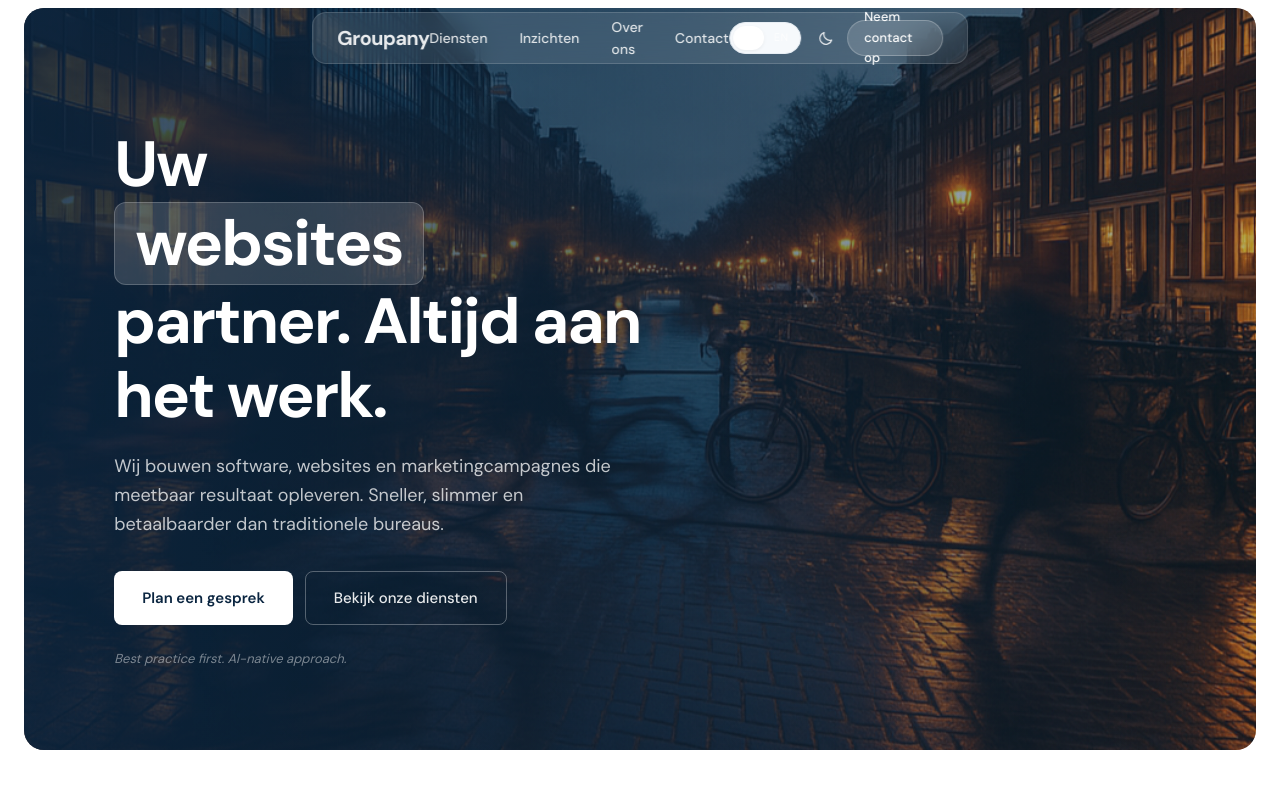
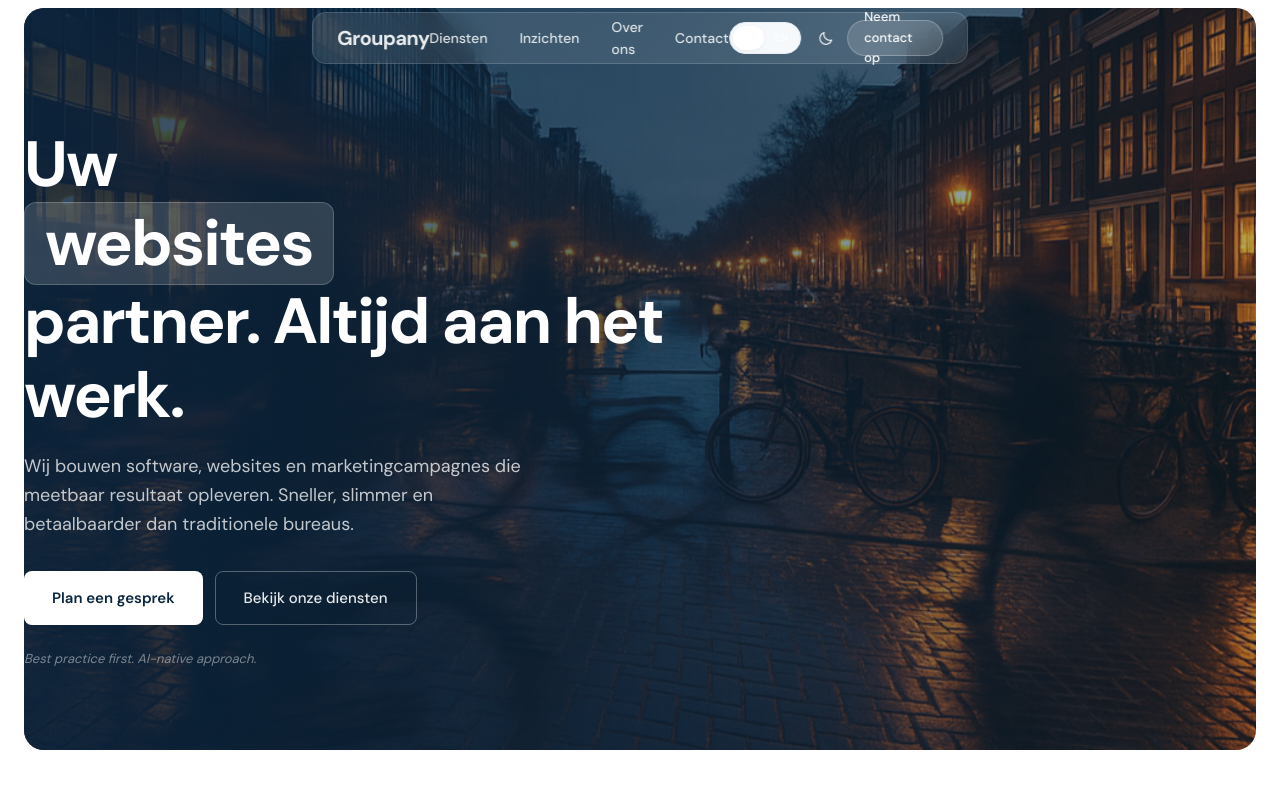
Before and after one commit to Groupany-ai/groupany-nl-website, a Next.js app: page / in a window 1280 px wide. Shown: the top 800 px of the page. Built offline with nearby package versions, Linux system fonts and the light colour scheme.

Commit message:
fix: dedicated hero-container class for proper width override

```diff
--- a/app/page.tsx
+++ b/app/page.tsx
@@ -757,7 +757,7 @@ export default function Home() {
 
           {/* Content overlaid */}
           <div className="hero-fullwidth-content">
-            <div className="container-main">
+            <div className="hero-container">
               <h1 className="hero-fw-h1">
                 <span className="hero-word-your">{t('hero.headlinePre')}</span>{' '}
                 <span className="rotating-word-container">
```
